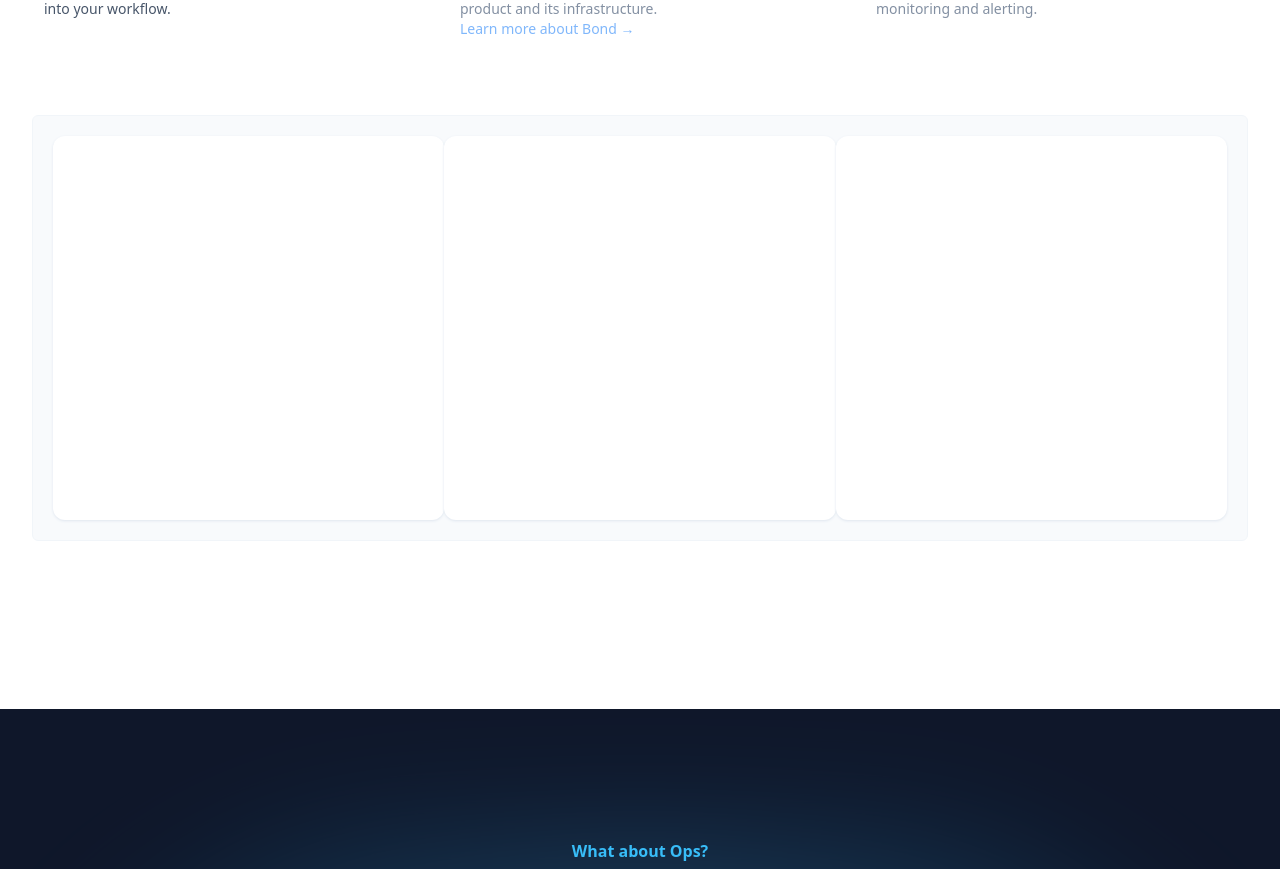
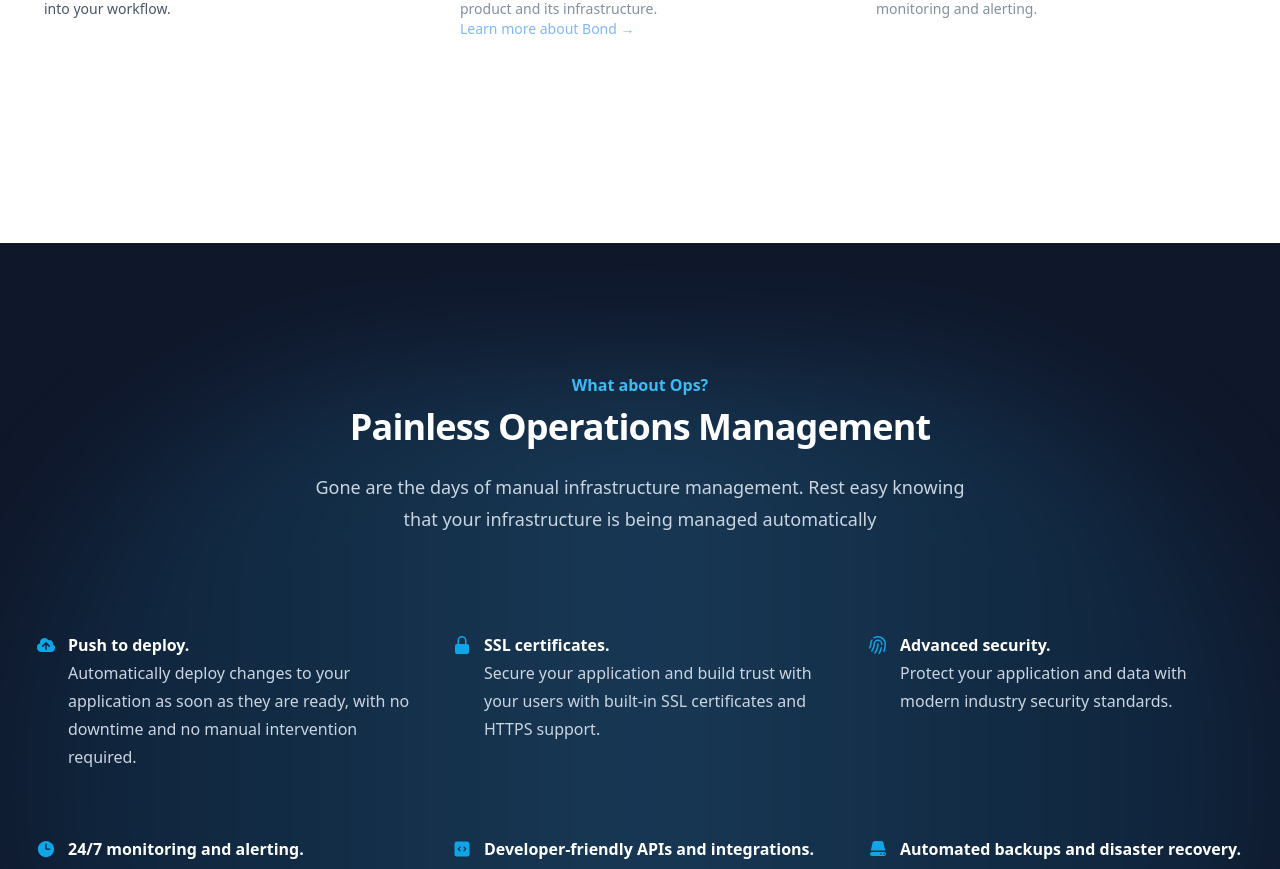
Before and after one commit to getnoops/landing, a React (Vite) app: page / in a window 1280 px wide. Shown: the part 1749-2618 px from the top of the page. Built offline with nearby package versions, Linux system fonts and the light colour scheme.

Commit message:
ready for site

```diff
--- a/index.html
+++ b/index.html
@@ -2,7 +2,7 @@
 <html lang="en">
   <head>
     <meta charset="UTF-8" />
-    <link rel="icon" type="image/svg+xml" href="/logo_smile.svg" />
+    <link rel="icon" type="image/svg+xml" href="/logo_symbol.svg" />
     <meta name="viewport" content="width=device-width, initial-scale=1.0" />
     <title>NoOPs by Context Cloud</title>
   </head>
--- a/src/components/Steps/Steps.tsx
+++ b/src/components/Steps/Steps.tsx
@@ -103,13 +103,13 @@ const Steps = () => {
           ))}
         </div>
 
-        <div className="my-10 bg-slate-50 rounded-md w-full border border-slate-100 p-4 overflow-hidden">
+        {/* <div className="my-10 bg-slate-50 rounded-md w-full border border-slate-100 p-4 overflow-hidden">
           <div className="flex p-1">
             <div className="h-96 w-[52rem] rounded-xl bg-white shadow shadow-slate-200"></div>
             <div className="h-96 w-[52rem] rounded-xl bg-white shadow shadow-slate-200"></div>
             <div className="h-96 w-[52rem] rounded-xl bg-white shadow shadow-slate-200"></div>
           </div>
-        </div>
+        </div> */}
       </div>
     </section>
   );
```
Also changed, not shown: public/logo_symbol.svg (added).
